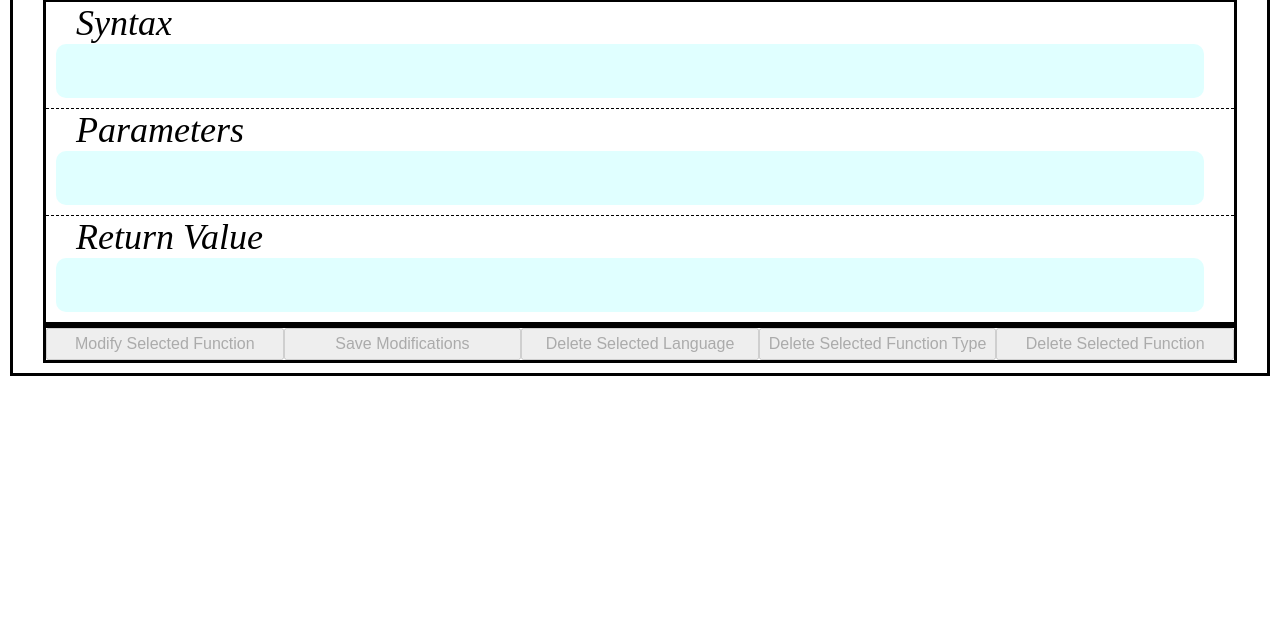
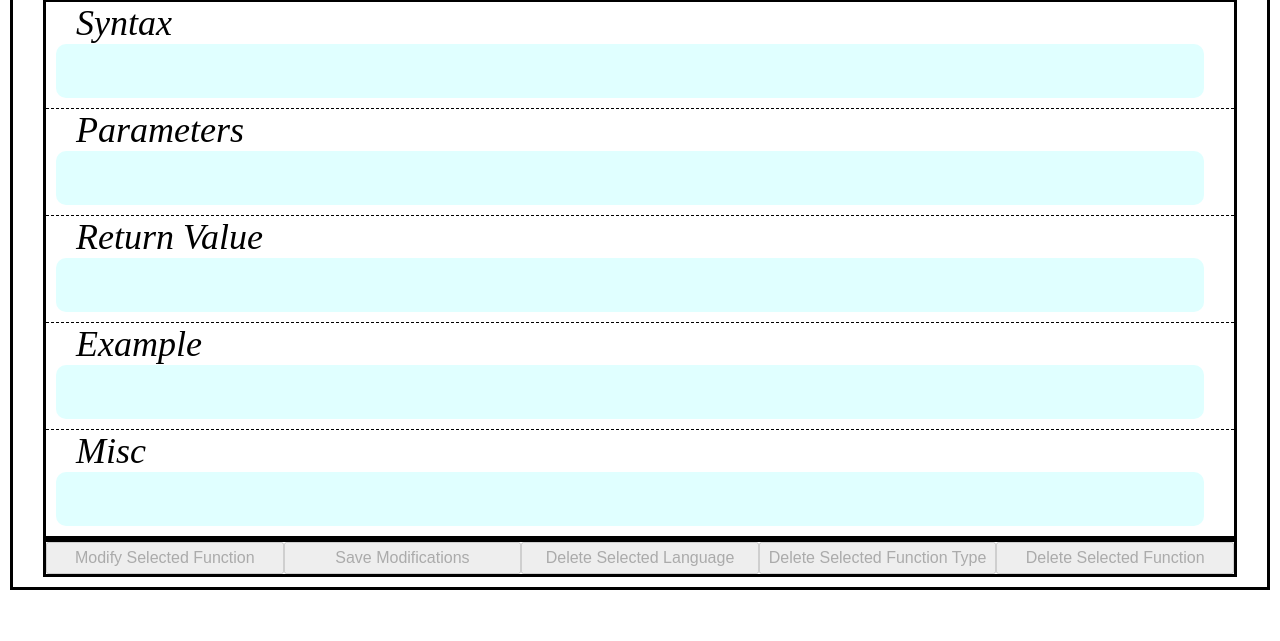
Before and after one commit to CROpie/DataTests, a Django app: page /funkdata/ in a window 1280 px wide. Shown: the part 159-800 px from the top of the page. Run offline with Django 4.2, Linux system fonts and the light colour scheme; data comes from the database, SQL or seed files in the repository; both versions use the stored data as it was after the commit.

Commit message:
Example and Misc fields added

```diff
--- a/funkdata/models.py
+++ b/funkdata/models.py
@@ -33,7 +33,9 @@ class FunctionAll(models.Model):
     function_name = models.ForeignKey(FunctionName, on_delete=models.CASCADE, default=None)
     syntax = models.CharField(max_length=64, unique=True)
     parameters = models.CharField(max_length=64)
-    return_value =models.CharField(max_length=64)
+    return_value = models.CharField(max_length=64)
+    example = models.CharField(max_length=64)
+    misc = models.CharField(max_length=64)
 
     def __str__(self):
-        return f"{self.syntax},{self.parameters},{self.return_value}"
+        return f"{self.syntax},{self.parameters},{self.return_value},{self.example},{self.misc}"
--- a/funkdata/templates/funkdata/index.html
+++ b/funkdata/templates/funkdata/index.html
@@ -73,10 +73,22 @@
             <textarea id="parameters-data" class="data-field" disabled onInput="this.parentNode.dataset.replicatedValue = this.value"></textarea>
         </div>
     </div>
-    <div id="bottom-data-container" class="data-container">
+    <div class="data-container">
         <div id="return_value-title" class="data-title">Return Value</div>
         <div class="data-grow-wrap">
             <textarea id="return_value-data" class="data-field" disabled onInput="this.parentNode.dataset.replicatedValue = this.value"></textarea>
+        </div>
+    </div>
+    <div class="data-container">
+        <div id="example-title" class="data-title">Example</div>
+        <div class="data-grow-wrap">
+            <textarea id="example-data" class="data-field" disabled onInput="this.parentNode.dataset.replicatedValue = this.value"></textarea>
+        </div>
+    </div>
+    <div id="bottom-data-container" class="data-container">
+        <div id="misc-title" class="data-title">Misc</div>
+        <div class="data-grow-wrap">
+            <textarea id="misc-data" class="data-field" disabled onInput="this.parentNode.dataset.replicatedValue = this.value"></textarea>
         </div>
     </div>
 </div>
@@ -120,15 +132,8 @@ function setButtons(tag) {
 }
 
 function resetDataFields() {
-    document.querySelector('#syntax-data').value = "";
-    document.querySelector('#parameters-data').value = "";
-    document.querySelector('#return_value-data').value = "";
-}
-
-// reset the borders to none if no longer creating a new entry
-function resetDataBorders() {
-    document.querySelectorAll(".data-field").forEach(container => {
-    container.style.border = 'none';
+    document.querySelectorAll(".data-field").forEach(datafield => {
+    datafield.value = '';
     })
 }
 
@@ -218,6 +223,8 @@ function chooseFunction(functiontype, dropdown_id, current_selected_index) {
         document.querySelector('#syntax-data').value = `${data[0]}`;
         document.querySelector('#parameters-data').value = `${data[1]}`;
         document.querySelector('#return_value-data').value = `${data[2]}`;
+        document.querySelector('#example-data').value = `${data[3]}`;
+        document.querySelector('#misc-data').value = `${data[4]}`;
 
         // Store the function type and name in hidden variables
         document.querySelector('#current-function-type-tag').value = dictkeys[1]
@@ -228,13 +235,13 @@ function chooseFunction(functiontype, dropdown_id, current_selected_index) {
 }
 
 function allowModify() {
-    document.querySelector('#syntax-data').disabled = false;
-    document.querySelector('#parameters-data').disabled = false;
-    document.querySelector('#return_value-data').disabled = false;
+    document.querySelectorAll(".data-field").forEach(datafield => {
+    datafield.disabled = false;
+    datafield.style.background = "#E8DAEF";
+    })
+
     document.querySelector("#modify_current_function").disabled = false;
-    document.querySelectorAll(".data-field").forEach(container => {
-    container.style.background = 'pink';
-    })
+
 }
 
 function saveModifications() {
@@ -248,6 +255,8 @@ function saveModifications() {
     modify_syntax = document.querySelector('#syntax-data').value;
     modify_parameters = document.querySelector('#parameters-data').value;
     modify_return_value = document.querySelector('#return_value-data').value;
+    modify_example = document.querySelector('#example-data').value;
+    modify_misc = document.querySelector('#misc-data').value;
 
     fetch('/funkdata/modifydata', {
         method: "POST",
@@ -257,7 +266,9 @@ function saveModifications() {
             function_name: modify_function_name,
             syntax: modify_syntax,
             parameters: modify_parameters,
-            return_value: modify_return_value
+            return_value: modify_return_value,
+            example: modify_example,
+            misc: modify_misc,
         })
     })
     // the way to access the jsonresponse seems to be result . <keyword> for some reason
@@ -359,7 +370,9 @@ function showNewFunctionTypeField() {
 function checkNotNull() {
     if ((!document.querySelector("#syntax-data").value) ||
         (!document.querySelector("#parameters-data").value) ||
-        (!document.querySelector("#return_value-data").value)) {
+        (!document.querySelector("#return_value-data").value) ||
+        (!document.querySelector("#example-data").value) ||
+        (!document.querySelector("#misc-data").value)) {
         alert("blank data field error")
         return "error";
     }
@@ -481,8 +494,8 @@ function submitNewFunction() {
     syntax_submit = document.querySelector("#syntax-data").value;
     parameters_submit = document.querySelector("#parameters-data").value;
     return_value_submit = document.querySelector("#return_value-data").value;
-
-    console.log(language_submit, function_type_submit, function_name_submit, syntax_submit, parameters_submit, return_value_submit);
+    example_submit = document.querySelector("#example-data").value;
+    misc_submit = document.querySelector("#misc-data").value;
 
     // note: fetch has to use 'body', not some random variable name
     // note: saving the return of stringify as a variable and sending to a different function resulted in errors
@@ -496,6 +509,8 @@ function submitNewFunction() {
             syntax: syntax_submit,
             parameters: parameters_submit,
             return_value: return_value_submit,
+            example: example_submit,
+            misc: misc_submit,
         })
     })
 
@@ -510,7 +525,6 @@ function submitNewFunction() {
 
 function resetAll(tag) {
 
-    resetDataBorders();
     resetDataFields();
 
     document.querySelector("#function-name-container").style.display = "none";
@@ -518,11 +532,10 @@ function resetAll(tag) {
     // re-disable data fields after allowing to modify
     document.querySelector("#allow_modify").disabled = true;
     document.querySelector("#modify_current_function").disabled = true;
-    document.querySelector('#syntax-data').disabled = true;
-    document.querySelector('#parameters-data').disabled = true;
-    document.querySelector('#return_value-data').disabled = true;
-    document.querySelectorAll(".data-field").forEach(container => {
-        container.style.background = 'lightcyan';
+
+    document.querySelectorAll(".data-field").forEach(field => {
+        field.style.background = 'lightcyan';
+        field.disabled = true;
     })
 
     document.querySelector("#new-function-type-button").disabled = false;
--- a/funkdata/views.py
+++ b/funkdata/views.py
@@ -1,9 +1,8 @@
-from django.shortcuts import render, HttpResponseRedirect
+from django.shortcuts import render
 from .models import Language, FunctionType, FunctionName, FunctionAll
 import json
 from json import dumps
 import csv
-from django.db import IntegrityError
 from django.http import JsonResponse
 from django.views.decorators.csrf import csrf_exempt
 
@@ -112,7 +111,9 @@ def modifyData(request):
                                     function_name = temp_function_name,
                                     syntax = data["syntax"],
                                     parameters = data["parameters"],
-                                    return_value = data["return_value"],)
+                                    return_value = data["return_value"],
+                                    example = data["example"],
+                                    misc = data["misc"],)
     temp_function_all.save()
 
     return JsonResponse({"Status": "Data modified successfully"}, status=201)
@@ -141,7 +142,9 @@ def submitNew(request):
                                                                    function_name = temp_function_name,
                                                                    syntax = data["syntax"],
                                                                    parameters = data["parameters"],
-                                                                   return_value = data["return_value"],)
+                                                                   return_value = data["return_value"],
+                                                                   example = data["example"],
+                                                                   misc = data["misc"],)
 
     return JsonResponse({"Status": "Data sent successfully"}, status=201)
 
@@ -172,7 +175,9 @@ def import_csv(request):
                                                                     function_name = temp_function_name,
                                                                     syntax = row[3],
                                                                     parameters = row[4],
-                                                                    return_value = row[5],)
+                                                                    return_value = row[5],
+                                                                    example = row[6],
+                                                                    misc = row[7],)
 
     file.close()
     return render(request, "funkdata/import.html")
```
Also changed, not shown: funkdata/NewData.csv (+5 -5 lines), db.sqlite3, funkdata/migrations/0014_functionall_example_functionall_misc.py (added), 1 other file.
